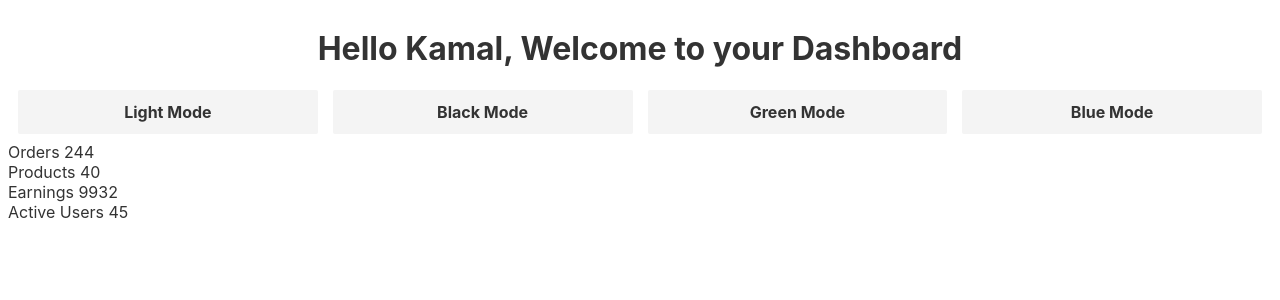
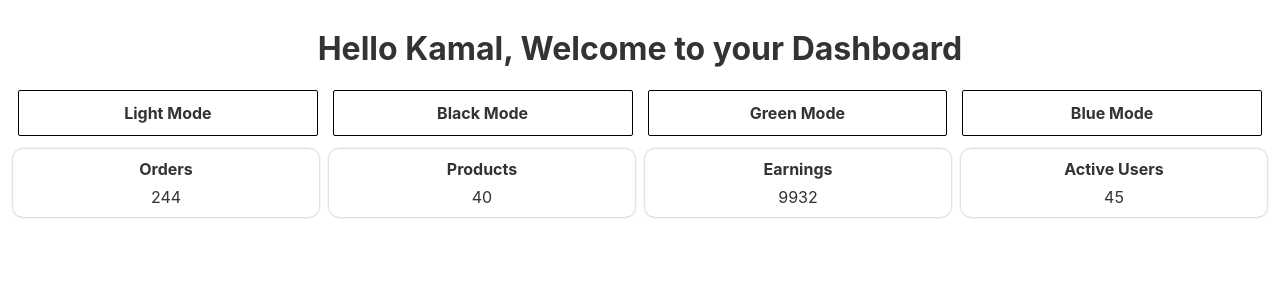
Before and after one commit to medredakamal/kam-svelte-changetheme, a Svelte app: page / in a window 1280 px wide. Shown: the top 300 px of the page. Built offline with nearby package versions, Linux system fonts and the light colour scheme.

Commit message:
Cards style + grid

```diff
--- a/src/App.svelte
+++ b/src/App.svelte
@@ -11,6 +11,8 @@
     activetheme = theme;
   }
 </script>
+
+<svelte:body style="padding:0;margin:0;" />
 
 <main class={"theme-" + activetheme}>
   <h1>Hello {user}, {welcome}</h1>
@@ -53,7 +55,8 @@
     outline: none;
     font-weight: bold;
     padding: 12px 15px;
-    box-shadow: 0px 0px 0px 3px 4px rgba(0, 0, 0, 0.4);
+    background: none;
+    border: 1.1px solid #000;
   }
 
   /* Buttons */
@@ -63,6 +66,36 @@
     grid-auto-flow: dense;
     grid-gap: 15px;
     padding: 0 10px;
+  }
+
+  /* Cards */
+  .km-cards {
+    display: grid;
+    grid-template-columns: repeat(4, 1fr);
+  }
+  @media (max-width: 696px) {
+    .km-cards {
+      grid-template-columns: repeat(2, 1fr);
+    }
+  }
+
+  .km-card {
+    padding: 10px 15px;
+    margin: 5px;
+    border-radius: 10px;
+    background-color: #fff;
+    box-shadow: 0px 0px 2px 0.4px rgba(0, 0, 0, 0.25);
+  }
+
+  .km-card > span {
+    display: block;
+    text-align: center;
+    font-size: 1rem;
+  }
+
+  .km-card > span:first-child {
+    margin-bottom: 7.75px;
+    font-weight: bold;
   }
 
   /* Light Theme */
```
